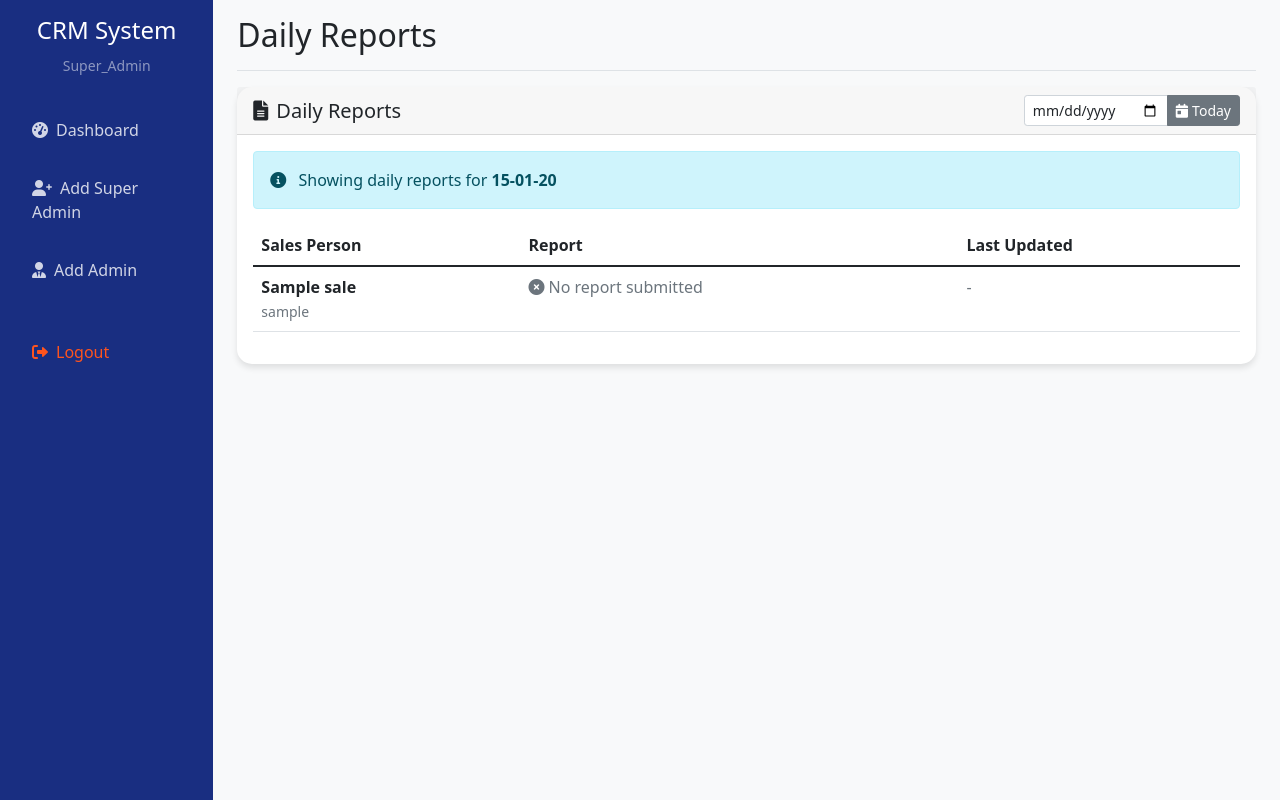
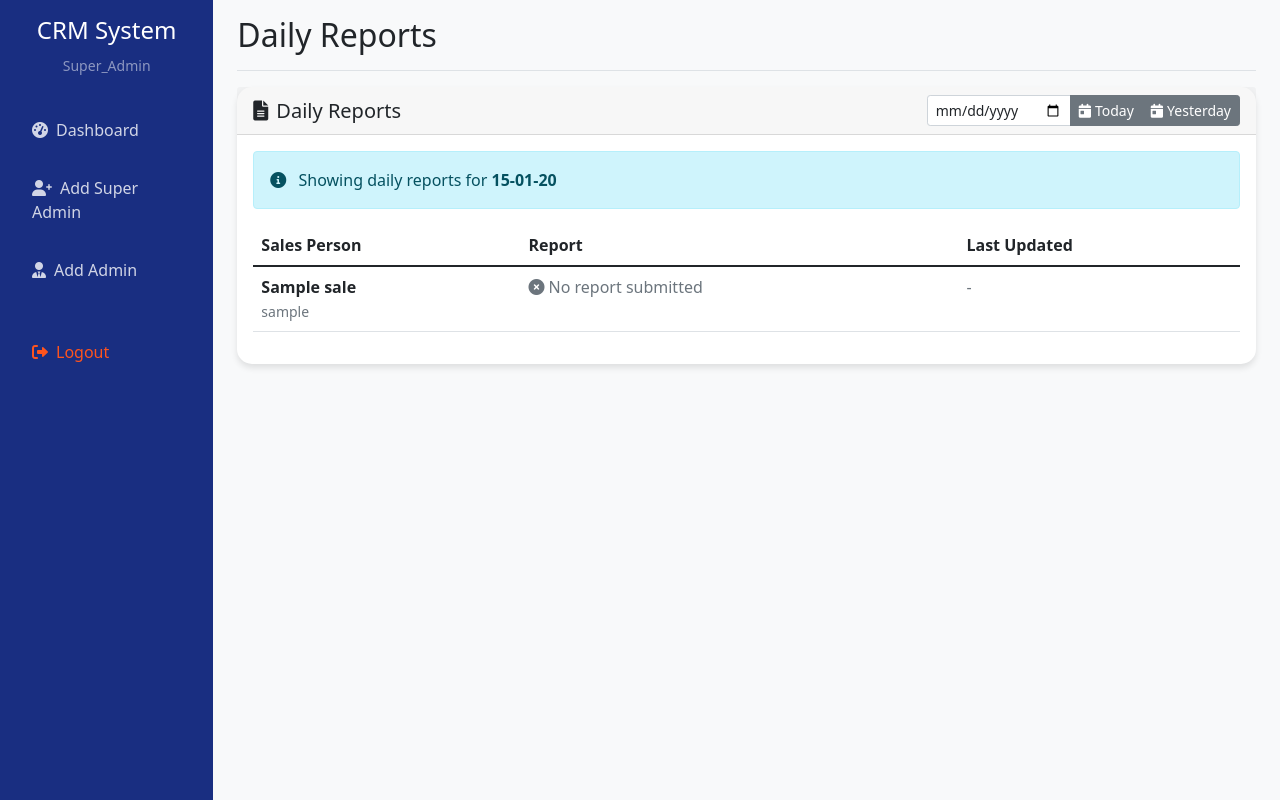
Before and after one commit to dhdev19/Generic-CRM, a Flask app: template templates/admin_daily_reports.html in a window 1280 px wide. Run offline with Flask 3, Linux system fonts and the light colour scheme; a user stored in the database is signed in; tables that the repository leaves empty hold one stand-in row (values such as "Sample post"); the template is opened without the code that fills it: values that come from a table or form of the project are taken from there, most other values are stand-ins (such as "Sample title", 1, 10 or a date in 2020); some libraries are stand-ins or nearby versions.

Commit message:
yesterday btn in daily report

```diff
--- a/templates/admin_daily_reports.html
+++ b/templates/admin_daily_reports.html
@@ -21,6 +21,9 @@
                                    onchange="this.form.submit()">
                             <button type="button" class="btn btn-sm btn-secondary" onclick="setToday()">
                                 <i class="fas fa-calendar-day me-1"></i>Today
+                            </button>
+                            <button type="button" class="btn btn-sm btn-secondary" onclick="setYesterday()">
+                                <i class="fas fa-calendar-day me-1"></i>Yesterday
                             </button>
                         </div>
                     </form>
@@ -102,5 +105,12 @@ function setToday() {
     const today = new Date().toISOString().split('T')[0];
     window.location.href = '{{ url_for("admin_daily_reports") }}?date=' + today;
 }
+
+function setYesterday() {
+    const yesterday = new Date();
+    yesterday.setDate(yesterday.getDate() - 1);
+    const yesterdayStr = yesterday.toISOString().split('T')[0];
+    window.location.href = '{{ url_for("admin_daily_reports") }}?date=' + yesterdayStr;
+}
 </script>
 {% endblock %}
```
